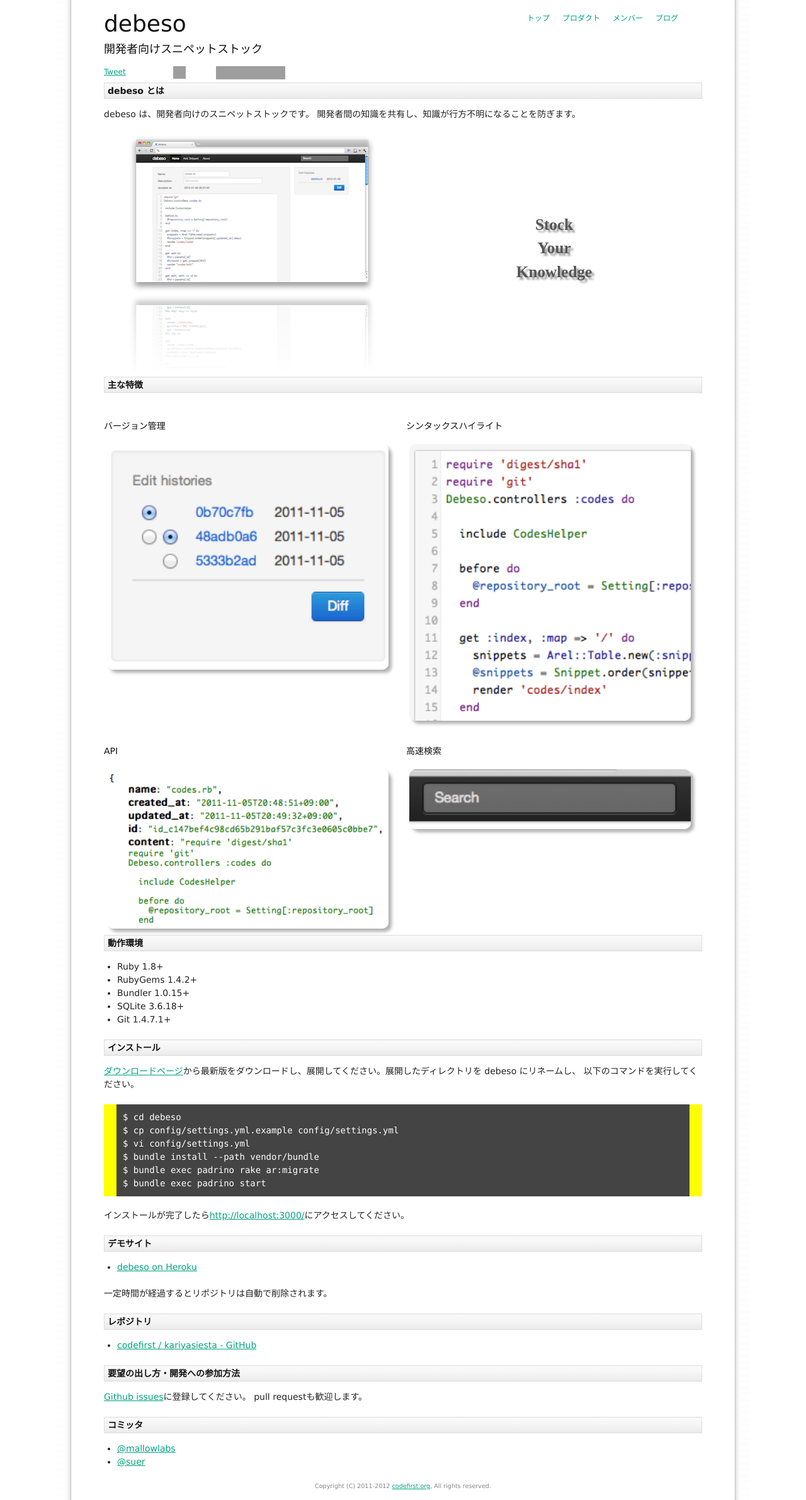
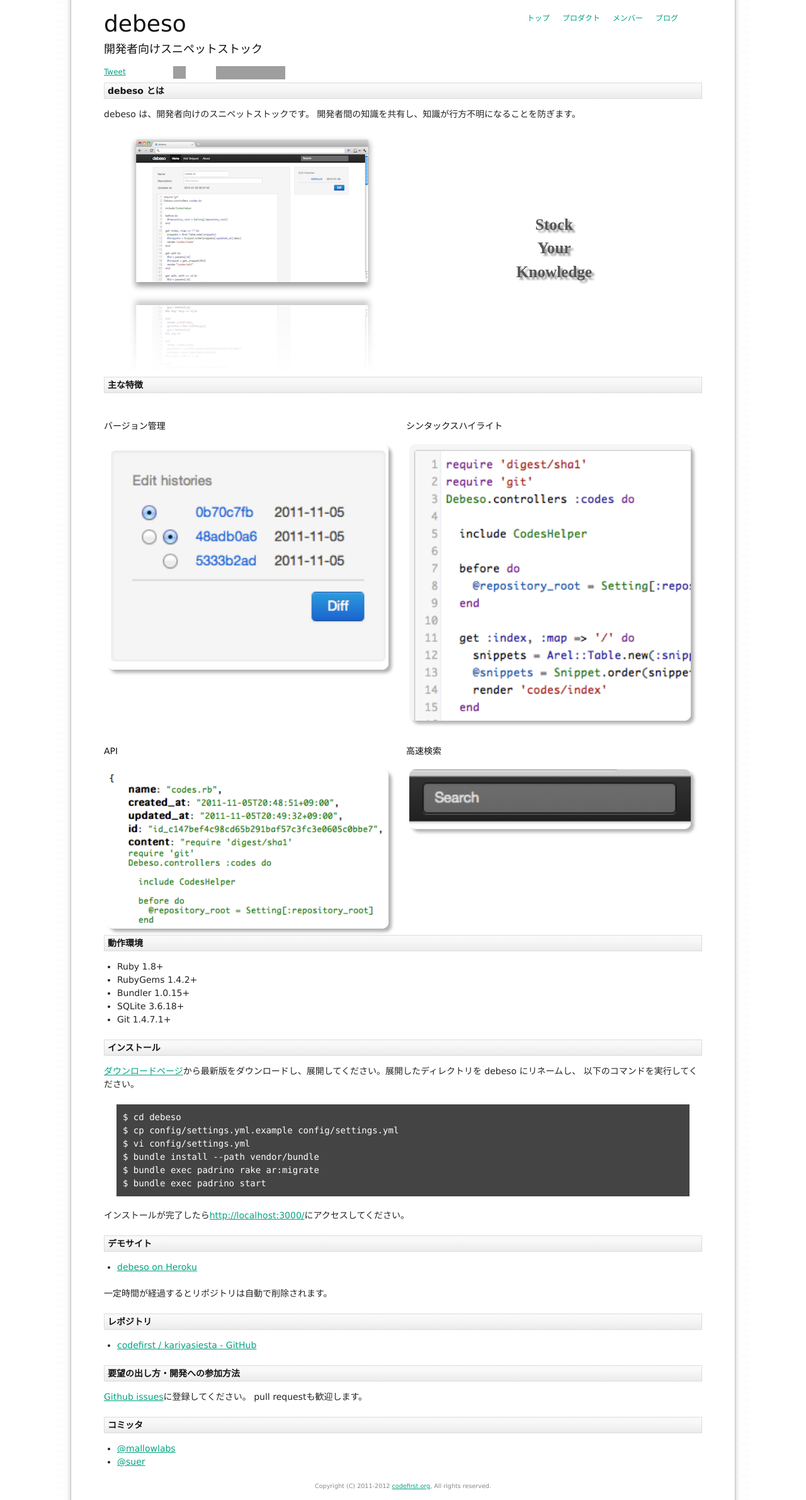
Before and after one commit to codefirst/codefirst.github.io, a Jekyll site: the page built from debeso/index.md, in a window 1280 px wide. Shown: the whole page at 63% size. Built offline with Jekyll 4.4.1, drawn with Linux system fonts in a browser that asks for light colours; comment, search, counter and statistics services are not loaded; grey boxes are pictures that could not be loaded.

Commit message:
fix highlight background color

```diff
--- a/styles/main.css
+++ b/styles/main.css
@@ -59,6 +59,10 @@
 .block p {
    padding-left: 20px;
    padding-right: 20px;
+}
+
+.highlight {
+   background: none;
 }
 
 a {
```
